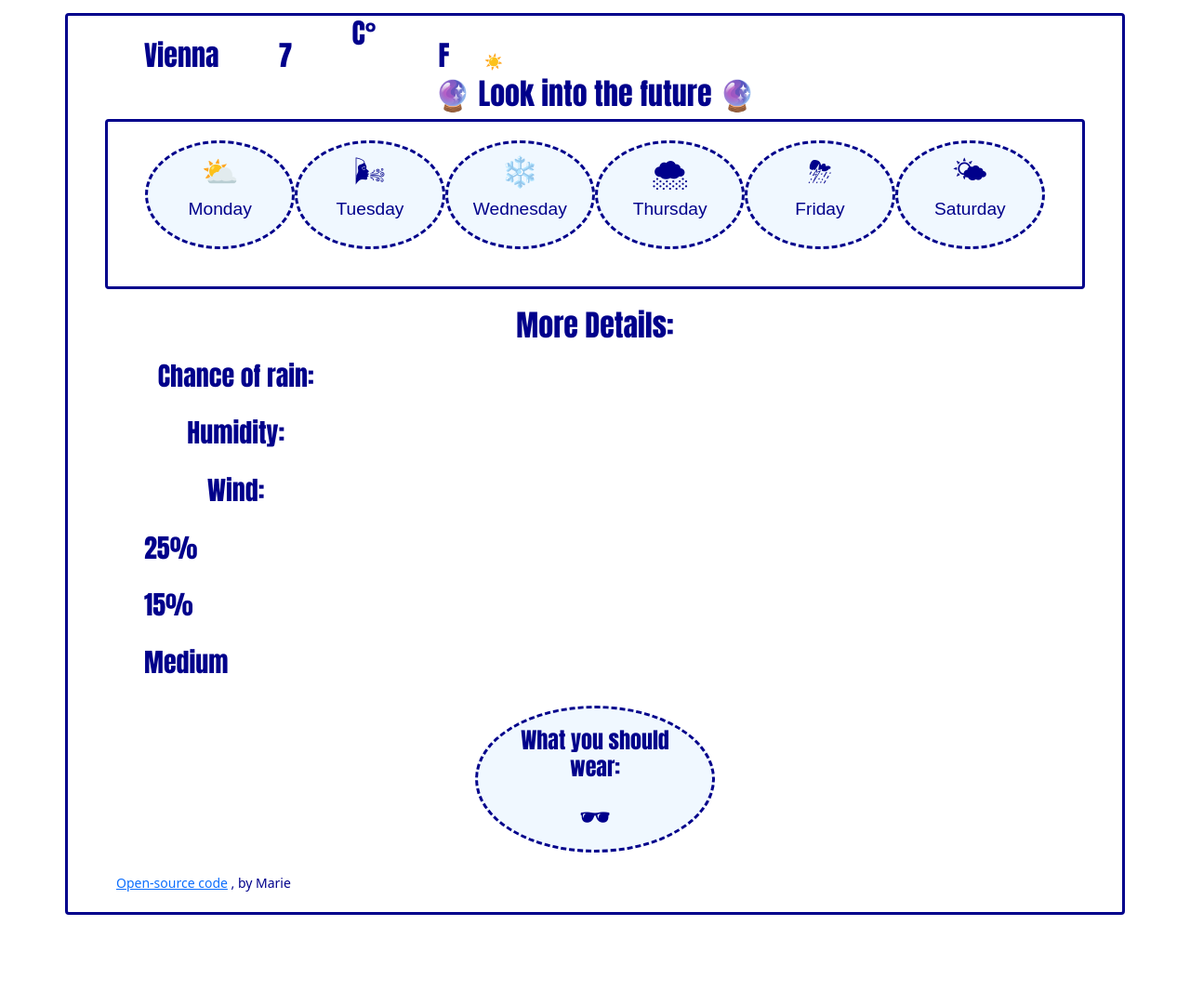
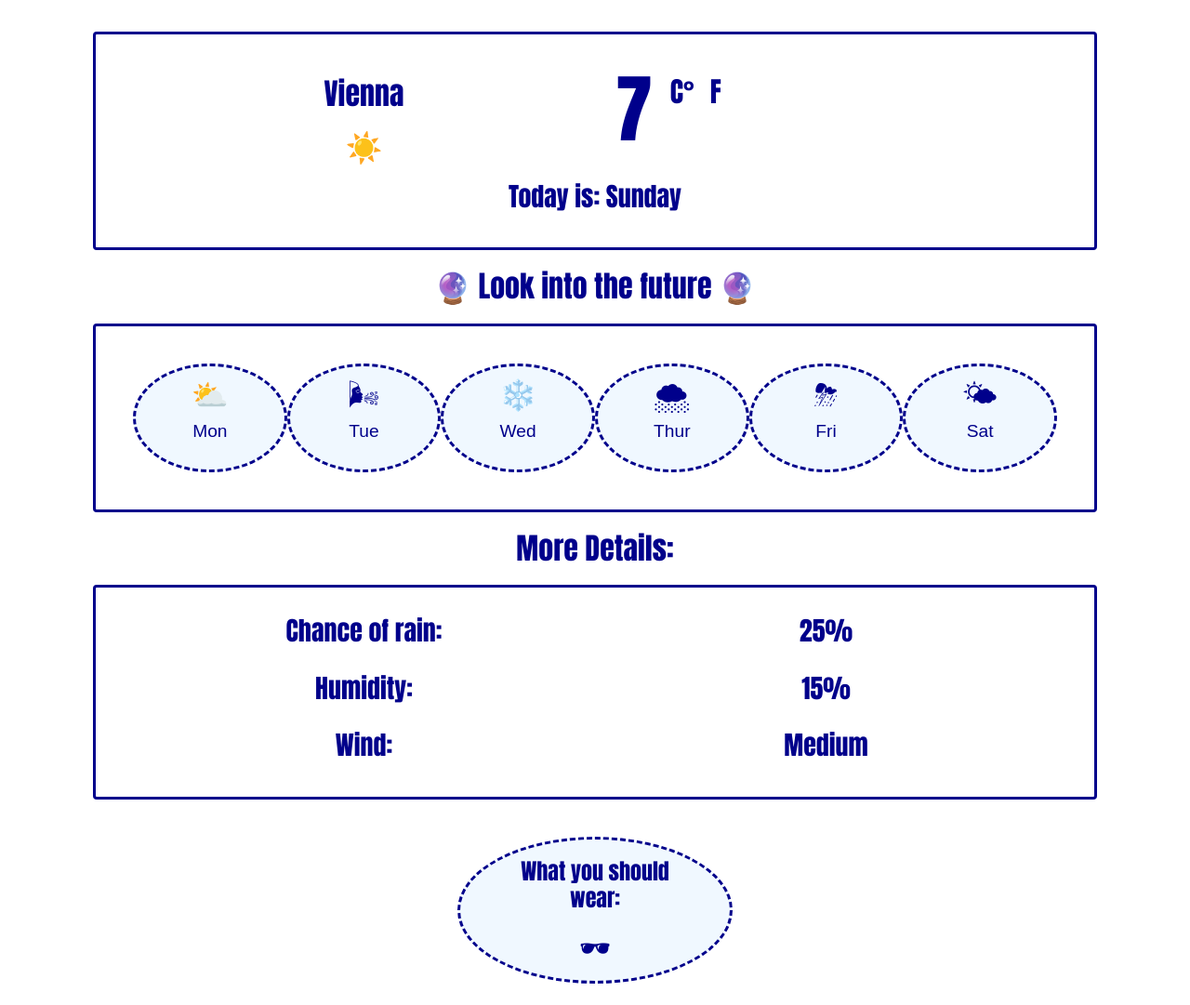
Before and after one commit to marieeirammarie/shecodes-weatherAPP-marie, a plain HTML site: page index.html in a window 1280 px wide. Shown: the part 271-1352 px from the top of the page at 93% size. Drawn offline with nearby package versions, Linux system fonts and the light colour scheme.

Commit message:
Cleard my divs so I have a better overview

```diff
--- a/index.html
+++ b/index.html
@@ -16,21 +16,6 @@
     <link rel="json" href="src/index.js" />
   </head>
   <body>
-       <meta charset="UTF-8" />
-    <meta http-equiv="X-UA-Compatible" content="IE=edge" />
-    <meta name="viewport" content="width=device-width, initial-scale=1.0" />
-    <title>Homework 2 Weather App</title>
-    <script src="https://unpkg.com/axios/dist/axios.min.js"></script>
-    <link
-      href="https://cdn.jsdelivr.net/npm/bootstrap@5.1.3/dist/css/bootstrap.min.css"
-      rel="stylesheet"
-      integrity="sha384-1BmE4kWBq78iYhFldvKuhfTAU6auU8tT94WrHftjDbrCEXSU1oBoqyl2QvZ6jIW3"
-      crossorigin="anonymous"
-    />
-    <link rel="stylesheet" href="src/styles.css" />
-    <link rel="json" href="src/index.js" />
-  </head>
-  <body>
     <div class="container">
       <h1>All you need to know about the weather</h1>
       <p id="current-time"></p>
@@ -42,69 +27,73 @@
         </form>
       </div>
       <div class="row section">
-        <div class="col-sm">
-          <span id="chosen-city">Vienna</span>
-        </col>
-        <col class="col-sm">
-            <span id="current-temperature">7</span>
-            <span href="#" id="celsius"> C° </span>
-            <span href="#" id="fahrenheit"> F </span>
-        </col>
-        <col class="col-sm">☀️</col>
-      </col>
-      <div></div>
+        <div class="col-6">
+          <div id="chosen-city"><h2>Vienna</h2></div>
+          <div id="weather-emoji"><h2>☀️</h2></div>
+        </div>
+        <div class="col-6">
+          <span id="current-temperature">7</span>
+          <span href="#" id="celsius"> C° </span>
+          <span href="#" id="fahrenheit"> F </span>
+        </div>
+        <h3><span>Today is: </span><span id="destination-day">Sunday</span></h3>
+      </div>
       <h2>🔮 Look into the future 🔮</h2>
       <div class="row section">
         <div class="col-2 weekday">
           <h2>⛅️</h2>
-          <p>Monday</p>
+          <p>Mon</p>
         </div>
         <div class="col-2 weekday">
           <h2>🌬</h2>
-          <p>Tuesday</p>
+          <p>Tue</p>
         </div>
         <div class="col-2 weekday">
           <h2>❄️</h2>
-          <p>Wednesday</p>
+          <p>Wed</p>
         </div>
         <div class="col-2 weekday">
           <h2>🌨</h2>
-          <p>Thursday</p>
+          <p>Thur</p>
           <p></p>
         </div>
-
         <div class="col-2 weekday">
           <h2>⛈</h2>
-          <p>Friday</p>
+          <p>Fri</p>
         </div>
         <div class="col-2 weekday">
           <h2>🌤</h2>
-          <p>Saturday</p>
+          <p>Sat</p>
         </div>
       </div>
       <h2>More Details:</h2>
-      <div class="row-section">
-        <div class="col-1"></div>
-        <div class="col-3">
+      <div class="row section">
+        <div class="col-6">
           <h3>Chance of rain:</h3>
-          <h3><span>Humidity:</span></h3>
-          <h3><span>Wind:</span></h3>
+          <h3>Humidity:</h3>
+          <h3>Wind:</h3>
         </div>
-        <div class="col-1">
+        <div class="col-6">
           <h3>25%</h3>
-          <h3><span>15%</span></h3>
-          <h3><span>Medium</span></h3>
+          <h3>15%</h3>
+          <h3>Medium</h3>
         </div>
-        <div class="col-3"></div>
+      </div>
+      <div class="row">
         <div class="col-3 clothing">
           <h4>What you should wear:</h4>
           <h2>🕶</h2>
         </div>
       </div>
-       <small>
-        <a href="https://github.com/marieeirammarie/shecodes-weatherAPP-marie" target="_blank">Open-source code</a>
-        , by Marie</small>
     </div>
+    <small>
+      <a
+        href="https://github.com/marieeirammarie/shecodes-weatherAPP-marie"
+        target="_blank"
+        >Open-source code</a
+      >
+      , by Marie</small
+    >
     <link rel="json" href="src/index.js" />
     <script src="src/index.js"></script>
   </body>
--- a/src/style.css
+++ b/src/style.css
@@ -97,31 +97,35 @@ input[type="text"] {
   color: darkblue;
   padding: 10px 30px 10px 30px;
   font-size: 30px;
+  padding-top: 25px;
 }
 #current-temperature {
-  text-align: center;
+  text-align: right;
   margin: 0 auto;
   font-family: Impact, Haettenschweiler, "Arial Narrow Bold", sans-serif;
   color: darkblue;
-  padding: 10px 30px 10px 30px;
-  font-size: 30px;
+  padding: 10px 10px 10px 10px;
+  font-size: 80px;
 }
 #celsius {
-  text-align: center;
+  text-align: left;
   margin: 0 auto;
   font-family: Impact, Haettenschweiler, "Arial Narrow Bold", sans-serif;
   color: darkblue;
-  padding: 10px 30px 10px 30px;
+  padding: 5px 5px 5px 5px;
   font-size: 30px;
   position: relative;
   line-height: 1;
-  top: -24px;
+  top: -40px;
 }
 #fahrenheit {
-  text-align: center;
+  text-align: left;
   margin: 0 auto;
   font-family: Impact, Haettenschweiler, "Arial Narrow Bold", sans-serif;
   color: darkblue;
-  padding: 10px 30px 10px 30px;
+  padding: 5px 5px 5px 5px;
   font-size: 30px;
+  position: relative;
+  line-height: 1;
+  top: -40px;
 }
```
